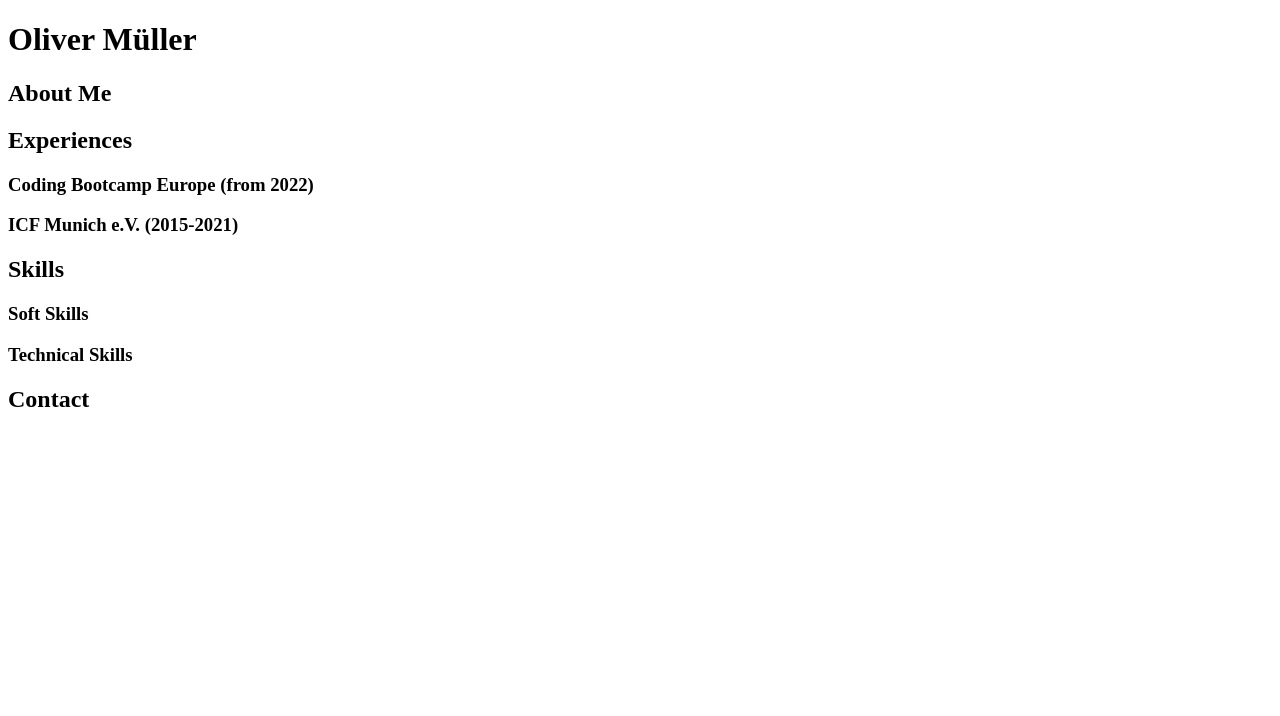
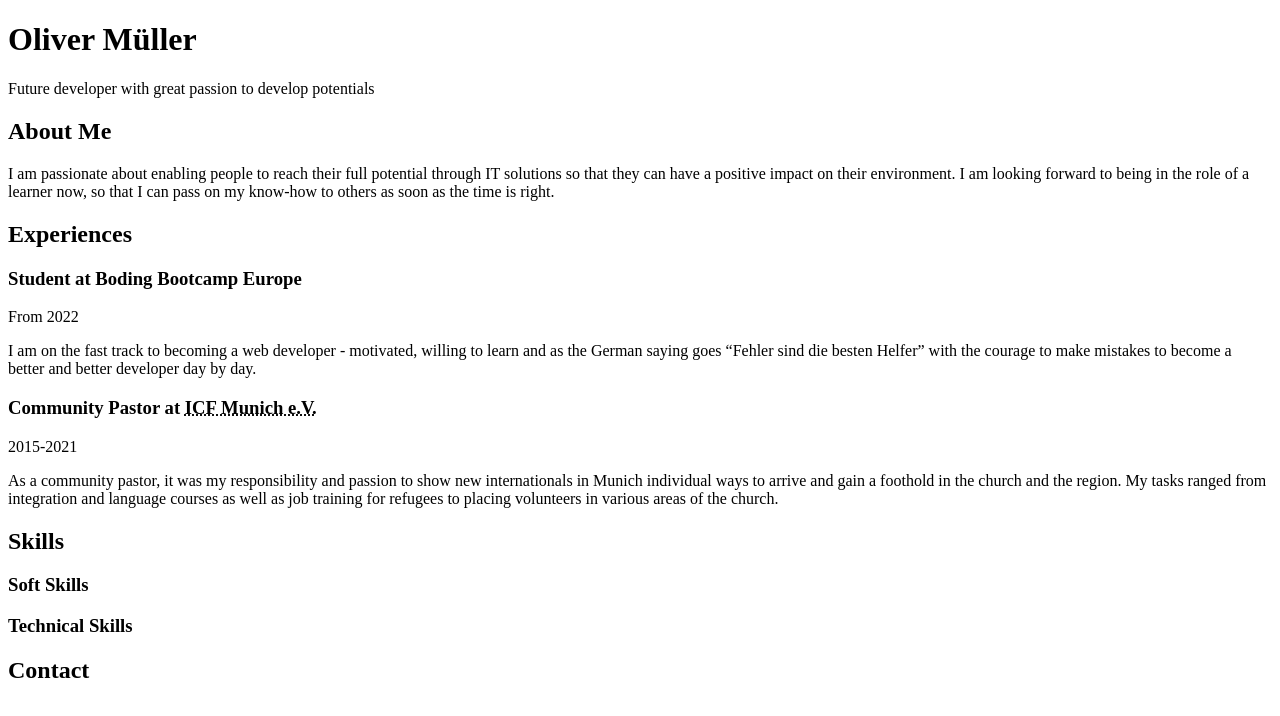
Before and after one commit to OlliMueller/my-cv, a plain HTML site: page index.html in a window 1280 px wide. Drawn offline with Linux system fonts and the light colour scheme.

Commit message:
add sub-headings and content

```diff
--- a/index.html
+++ b/index.html
@@ -4,21 +4,55 @@
     <meta charset="UTF-8" />
     <meta http-equiv="X-UA-Compatible" content="IE=edge" />
     <meta name="viewport" content="width=device-width, initial-scale=1.0" />
-    <title>Document</title>
+    <title>CV of Oliver Müller</title>
   </head>
   <body>
     <header>
       <h1>Oliver Müller</h1>
+      <p>Future developer with great passion to develop potentials</p>
     </header>
     <main>
       <article>
         <h2>About Me</h2>
+        <p>
+          I am passionate about enabling people to reach their full potential
+          through IT solutions so that they can have a positive impact on their
+          environment. I am looking forward to being in the role of a learner
+          now, so that I can pass on my know-how to others as soon as the time
+          is right.
+        </p>
       </article>
       <article>
         <h2>Experiences</h2>
         <section>
-          <h3>Coding Bootcamp Europe (from 2022)</h3>
-          <h3>ICF Munich e.V. (2015-2021)</h3>
+          <header>
+            <h3>Student at Boding Bootcamp Europe</h3>
+            <p>From 2022</p>
+          </header>
+          <p>
+            I am on the fast track to becoming a web developer - motivated,
+            willing to learn and as the German saying goes
+            <q>Fehler sind die besten Helfer</q> with the courage to make
+            mistakes to become a better and better developer day by day.
+          </p>
+        </section>
+        <section>
+          <header>
+            <h3>
+              Community Pastor at
+              <abbr title="International Christian Fellowship Munich"
+                >ICF Munich e.V.</abbr
+              >
+            </h3>
+            <p>2015-2021</p>
+          </header>
+          <p>
+            As a community pastor, it was my responsibility and passion to show
+            new internationals in Munich individual ways to arrive and gain a
+            foothold in the church and the region. My tasks ranged from
+            integration and language courses as well as job training for
+            refugees to placing volunteers in various areas of the church.
+          </p>
         </section>
       </article>
       <article>
```
